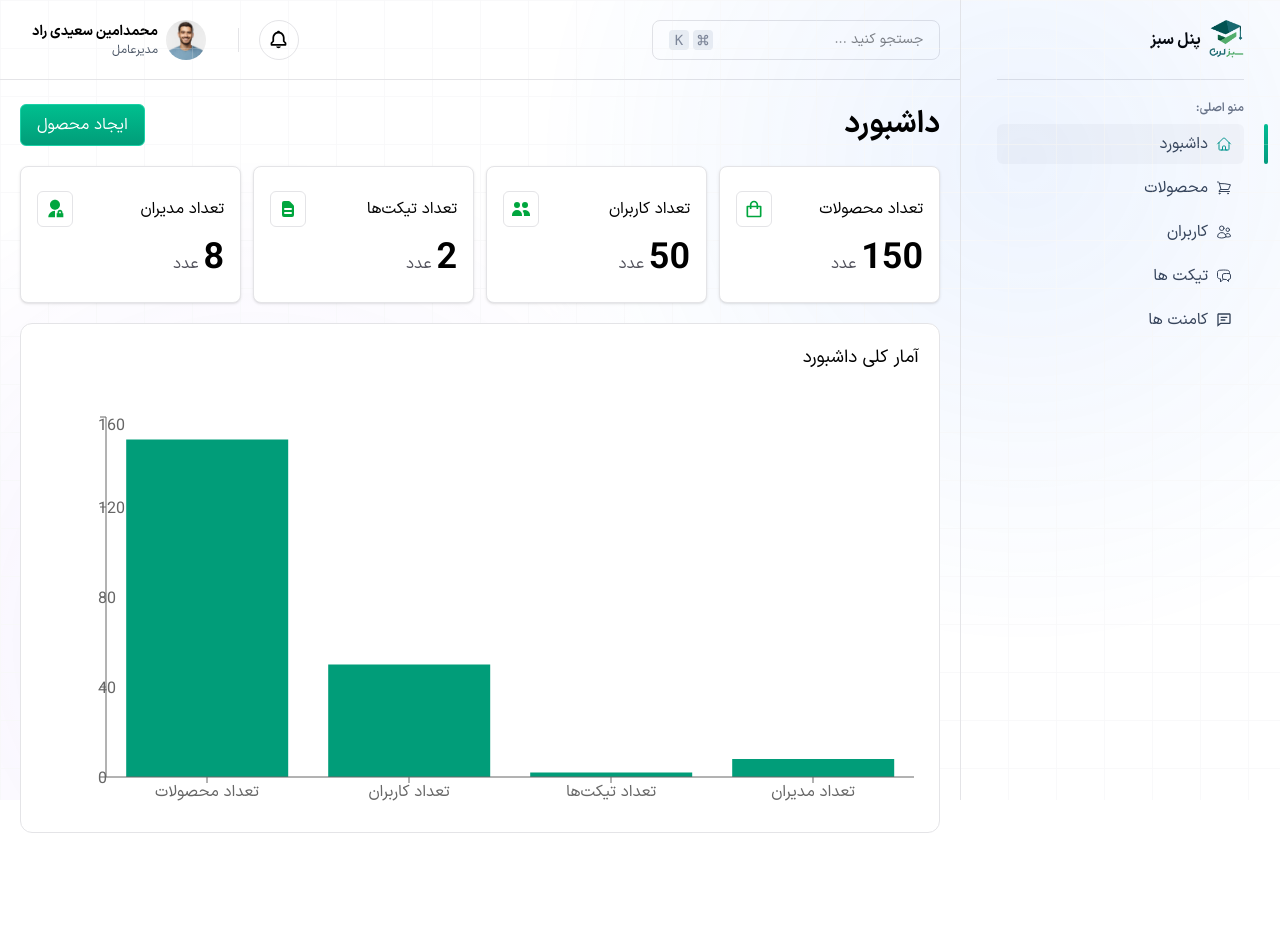
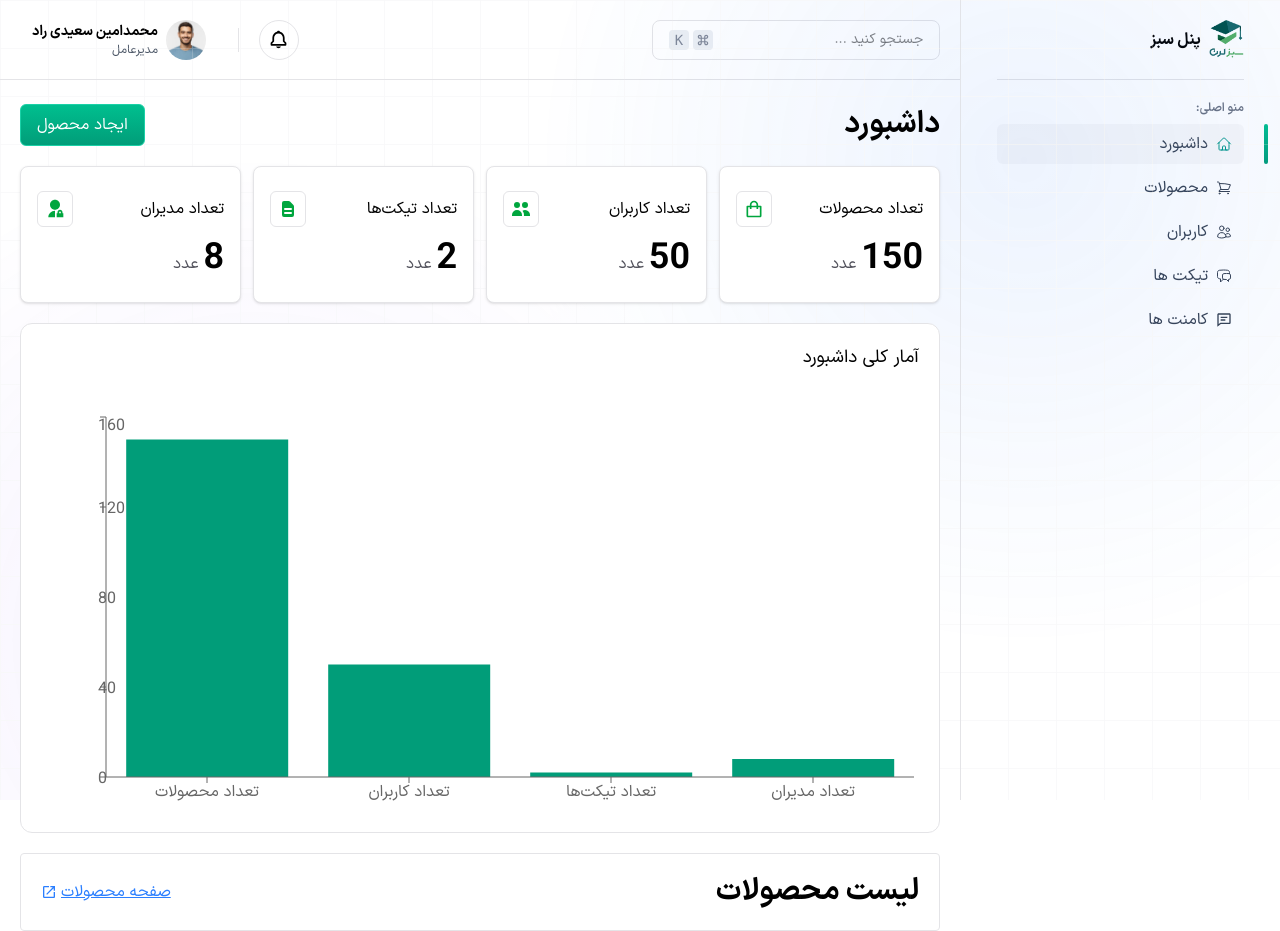
Before and after one commit to mohammaddadsetan/admin-dashboard, a React (Vite) app: page / in a window 1280 px wide. Before the commit the page ends 833 px from the top, so only its background shows below. Built offline with nearby package versions, Linux system fonts and the light colour scheme.

Commit message:
feat(table): add dynamic table and implement tableTitle

```diff
--- /dev/null
+++ b/src/components/ui/Table/Table.jsx
@@ -0,0 +1,12 @@
+import React from "react";
+import TableTitle from "./elements/TableTitle";
+
+function Table({ data }) {
+  return (
+    <div className="border primary-border-color rounded p-5">
+      <TableTitle headerTitle={data.headerTitle} />
+    </div>
+  );
+}
+
+export default Table;
--- /dev/null
+++ b/src/components/ui/Table/elements/TableBody.jsx
@@ -0,0 +1,7 @@
+import React from "react";
+
+function TableBody() {
+  return <div>TableBody</div>;
+}
+
+export default TableBody;
--- /dev/null
+++ b/src/components/ui/Table/elements/TableData.jsx
@@ -0,0 +1,7 @@
+import React from "react";
+
+function TableData() {
+  return <div>TableData</div>;
+}
+
+export default TableData;
--- /dev/null
+++ b/src/components/ui/Table/elements/TableHeader.jsx
@@ -0,0 +1,7 @@
+import React from "react";
+
+function TableHeader() {
+  return <div>TableHeader</div>;
+}
+
+export default TableHeader;
--- /dev/null
+++ b/src/components/ui/Table/elements/TableRow.jsx
@@ -0,0 +1,7 @@
+import React from "react";
+
+function TableRow() {
+  return <div>TableRow</div>;
+}
+
+export default TableRow;
--- /dev/null
+++ b/src/components/ui/Table/elements/TableTitle.jsx
@@ -0,0 +1,13 @@
+import React from "react";
+
+function TableTitle({ headerTitle }) {
+  const { Button } = headerTitle;
+  return (
+    <div className="flex items-center justify-between">
+      <strong className="font-bold text-3xl">{headerTitle.title}</strong>
+      <div>{Button ? <Button /> : ""}</div>
+    </div>
+  );
+}
+
+export default TableTitle;
--- a/src/pages/Home/page.jsx
+++ b/src/pages/Home/page.jsx
@@ -3,9 +3,29 @@ import TitleElement from "../../components/layout/main/dashboard/home/TitleEleme
 import summery from "../../data/summery";
 import SummeryCard from "../../components/layout/main/dashboard/home/SummeryCard";
 import Chart from "../../components/layout/main/dashboard/home/Chart";
+import Table from "../../components/ui/Table/Table";
+import FilterIcon from "../../components/ui/FilterIcon";
+import SearchBox from "../../components/ui/SearchBox";
+import { Link } from "react-router";
+import { MdOpenInNew } from "react-icons/md";
 function page() {
   const Button = () => {
     return <button className="primary-bg px-4 py-2">ایجاد محصول</button>;
+  };
+
+  const tableData = {
+    headerTitle: {
+      title: "لیست محصولات",
+      Button: () => (
+        <Link
+          to={"/products"}
+          className="underline hover:text-blue-400 text-blue-500 flex-center gap-1"
+        >
+          <span>صفحه محصولات</span>
+          <MdOpenInNew />
+        </Link>
+      ),
+    },
   };
 
   return (
@@ -22,6 +42,7 @@ function page() {
         ))}
       </div>
       <Chart />
+      <Table data={tableData} />
     </div>
   );
 }
```
